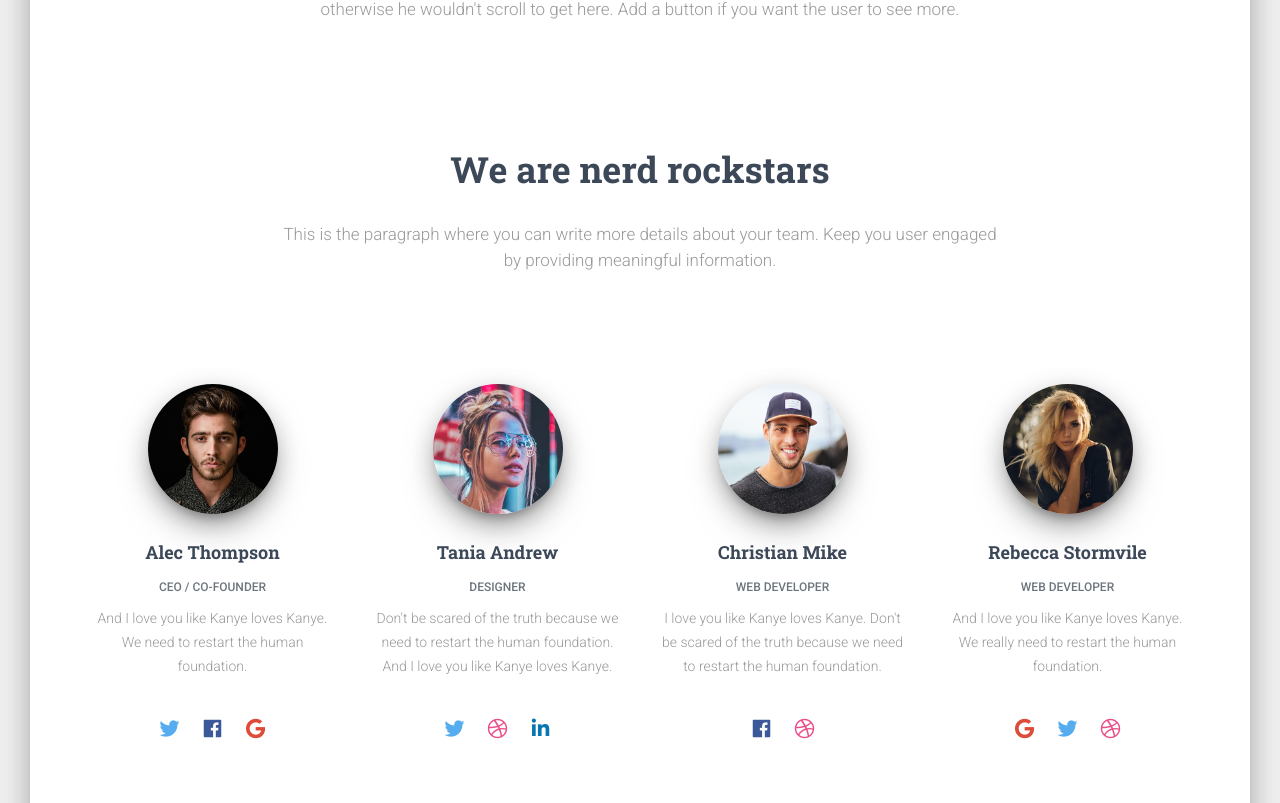
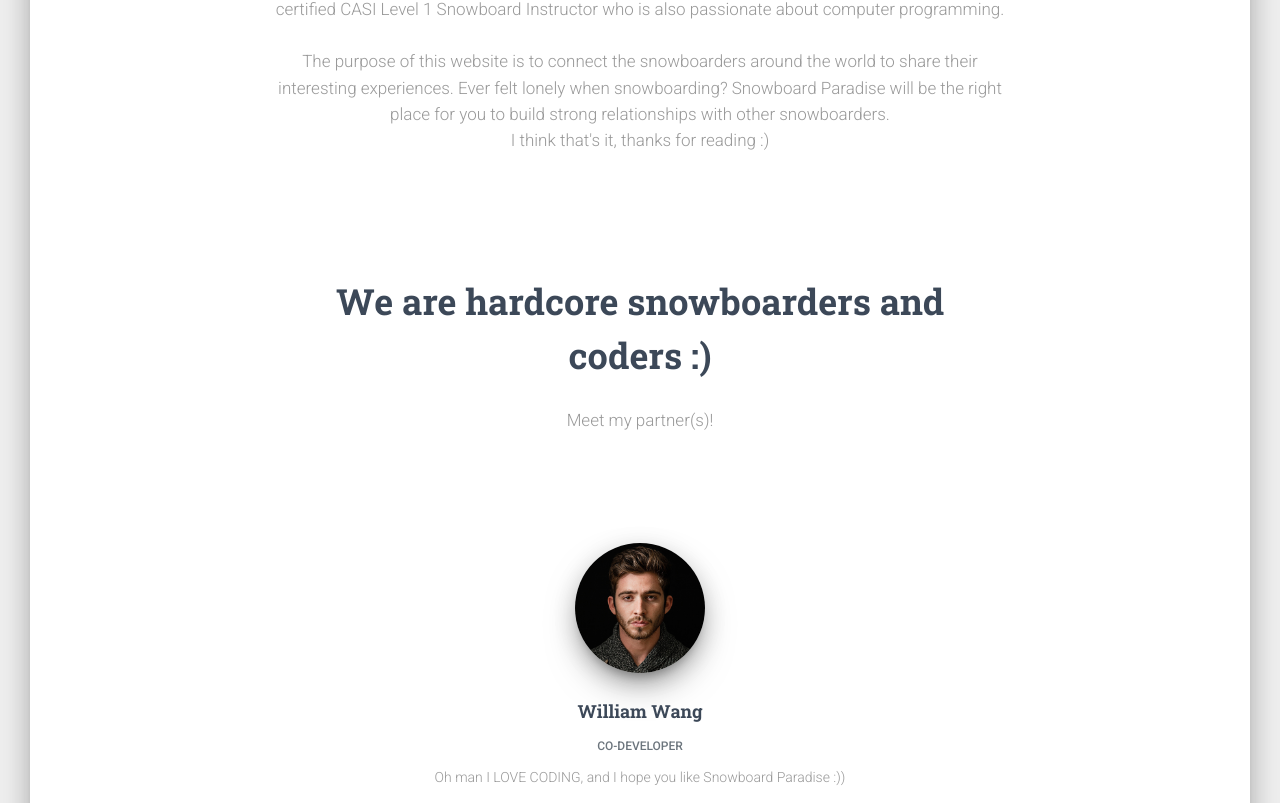
Before and after one commit to Anti-Midnight/Snowboarder-FrontEnd, a React (Create React App) app: page /about-us in a window 1280 px wide. Shown: the part 597-1400 px from the top of the page. Built offline with nearby package versions, Linux system fonts and the light colour scheme; what react-google-maps would draw is missing.

Commit message:
Update About Us

```diff
--- a/src/views/AboutUsPage/Sections/SectionContact.js
+++ b/src/views/AboutUsPage/Sections/SectionContact.js
@@ -35,9 +35,8 @@ export default function SectionContact() {
             Want to work with us?
           </h2>
           <h4 className={classNames(classes.description, classes.textCenter)}>
-            Divide details about your product or agency work into parts. Write a
-            few lines about each one and contact us about any further
-            collaboration. We will get back to you in a couple of hours.
+            If you are interested in joining this amazing team, please email us with your ideal role, and
+             we will get back to you in a couple of hours.
           </h4>
           <form>
             <GridContainer>
--- a/src/views/AboutUsPage/Sections/SectionDescription.js
+++ b/src/views/AboutUsPage/Sections/SectionDescription.js
@@ -22,11 +22,12 @@ export default function SectionDescription() {
           className={classNames(classes.mrAuto, classes.mlAuto)}
         >
           <h5 className={classes.description}>
-            This is the paragraph where you can write more details about your
-            product. Keep you user engaged by providing meaningful information.
-            Remember that by this time, the user is curious, otherwise he wouldn
-            {"'"}t scroll to get here. Add a button if you want the user to see
-            more.
+            Welcome! My name is Frank Li, the main designer of Snowboard Paradise! I'm currently an incoming grade 12 student
+            at Semiahmoo Secondary School in South Surrey, Canada. I'm a certified CASI Level 1 Snowboard Instructor
+            who is also passionate about computer programming. <br/><br/>The purpose of this website is to connect the snowboarders around the world to
+            share their interesting experiences. Ever felt lonely when snowboarding? Snowboard Paradise will be the right place
+            for you to build strong relationships with other snowboarders.<br/>
+                                      I think that's it, thanks for reading :)
           </h5>
         </GridItem>
       </GridContainer>
--- a/src/views/AboutUsPage/Sections/SectionTeam.js
+++ b/src/views/AboutUsPage/Sections/SectionTeam.js
@@ -15,9 +15,7 @@ import { makeStyles } from "@material-ui/core/styles";
 import teamStyle from "assets/jss/material-kit-pro-react/views/aboutUsSections/teamStyle.js";
 
 import FaceMarc from "assets/img/faces/marc.jpg";
-import FaceChristian from "assets/img/faces/christian.jpg";
-import FaceKendall from "assets/img/faces/kendall.jpg";
-import FaceAvatar from "assets/img/faces/avatar.jpg";
+
 
 const useStyles = makeStyles(teamStyle);
 
@@ -35,27 +33,26 @@ export default function SectionTeam() {
             classes.textCenter
           )}
         >
-          <h2 className={classes.title}>We are nerd rockstars</h2>
+          <h2 className={classes.title}>We are hardcore snowboarders and coders :)</h2>
           <h5 className={classes.description}>
-            This is the paragraph where you can write more details about your
-            team. Keep you user engaged by providing meaningful information.
+            Meet my partner(s)!
           </h5>
         </GridItem>
       </GridContainer>
       <GridContainer>
-        <GridItem md={3} sm={3}>
+        <GridItem md={12} sm={12}>
           <Card profile plain>
+
             <CardAvatar profile plain>
               <a href="#pablo">
                 <img src={FaceMarc} alt="profile-pic" className={classes.img} />
               </a>
             </CardAvatar>
             <CardBody plain>
-              <h4 className={classes.cardTitle}>Alec Thompson</h4>
-              <h6 className={classes.textMuted}>CEO / Co-Founder</h6>
+              <h4 className={classes.cardTitle}>William Wang</h4>
+              <h6 className={classes.textMuted}>co-Developer</h6>
               <p className={classes.cardDescription}>
-                And I love you like Kanye loves Kanye. We need to restart the
-                human foundation.
+                Oh man I LOVE CODING, and I hope you like Snowboard Paradise :))
               </p>
             </CardBody>
             <CardFooter className={classes.justifyContent}>
@@ -71,99 +68,6 @@ export default function SectionTeam() {
             </CardFooter>
           </Card>
         </GridItem>
-        <GridItem md={3} sm={3}>
-          <Card profile plain>
-            <CardAvatar profile plain>
-              <a href="#pablo">
-                <img
-                  src={FaceKendall}
-                  alt="profile-pic"
-                  className={classes.img}
-                />
-              </a>
-            </CardAvatar>
-            <CardBody plain>
-              <h4 className={classes.cardTitle}>Tania Andrew</h4>
-              <h6 className={classes.textMuted}>DESIGNER</h6>
-              <p className={classes.cardDescription}>
-                Don{"'"}t be scared of the truth because we need to restart the
-                human foundation. And I love you like Kanye loves Kanye.
-              </p>
-            </CardBody>
-            <CardFooter className={classes.justifyContent}>
-              <Button href="#pablo" justIcon simple color="twitter">
-                <i className="fab fa-twitter" />
-              </Button>
-              <Button href="#pablo" justIcon simple color="dribbble">
-                <i className="fab fa-dribbble" />
-              </Button>
-              <Button href="#pablo" justIcon simple color="linkedin">
-                <i className="fab fa-linkedin-in" />
-              </Button>
-            </CardFooter>
-          </Card>
-        </GridItem>
-        <GridItem md={3} sm={3}>
-          <Card profile plain>
-            <CardAvatar profile plain>
-              <a href="#pablo">
-                <img
-                  src={FaceChristian}
-                  alt="profile-pic"
-                  className={classes.img}
-                />
-              </a>
-            </CardAvatar>
-            <CardBody plain>
-              <h4 className={classes.cardTitle}>Christian Mike</h4>
-              <h6 className={classes.textMuted}>Web Developer</h6>
-              <p className={classes.cardDescription}>
-                I love you like Kanye loves Kanye. Don{"'"}t be scared of the
-                truth because we need to restart the human foundation.
-              </p>
-            </CardBody>
-            <CardFooter className={classes.justifyContent}>
-              <Button href="#pablo" justIcon simple color="facebook">
-                <i className="fab fa-facebook" />
-              </Button>
-              <Button href="#pablo" justIcon simple color="dribbble">
-                <i className="fab fa-dribbble" />
-              </Button>
-            </CardFooter>
-          </Card>
-        </GridItem>
-        <GridItem md={3} sm={3}>
-          <Card profile plain>
-            <CardAvatar profile plain>
-              <a href="#pablo">
-                <img
-                  src={FaceAvatar}
-                  alt="profile-pic"
-                  className={classes.img}
-                />
-              </a>
-            </CardAvatar>
-            <CardBody plain>
-              <h4 className={classes.cardTitle}>Rebecca Stormvile</h4>
-              <h6 className={classes.textMuted}>WEB DEVELOPER</h6>
-              <p className={classes.cardDescription}>
-                And I love you like Kanye loves Kanye. We really need to restart
-                the human foundation.
-              </p>
-            </CardBody>
-            <CardFooter className={classes.justifyContent}>
-              <Button href="#pablo" justIcon simple color="google">
-                <i className="fab fa-google" />
-              </Button>
-              <Button href="#pablo" justIcon simple color="twitter">
-                <i className="fab fa-twitter" />
-              </Button>
-              <Button href="#pablo" justIcon simple color="dribbble">
-                <i className="fab fa-dribbble" />
-              </Button>
-            </CardFooter>
-          </Card>
-        </GridItem>
       </GridContainer>
     </div>
   );
```
